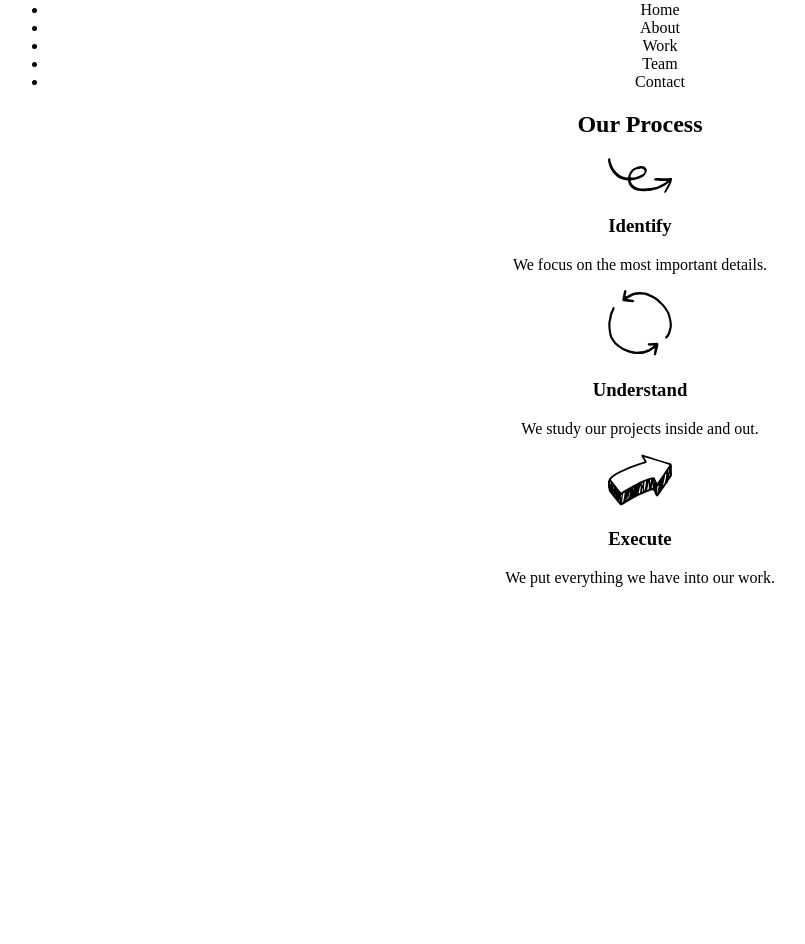
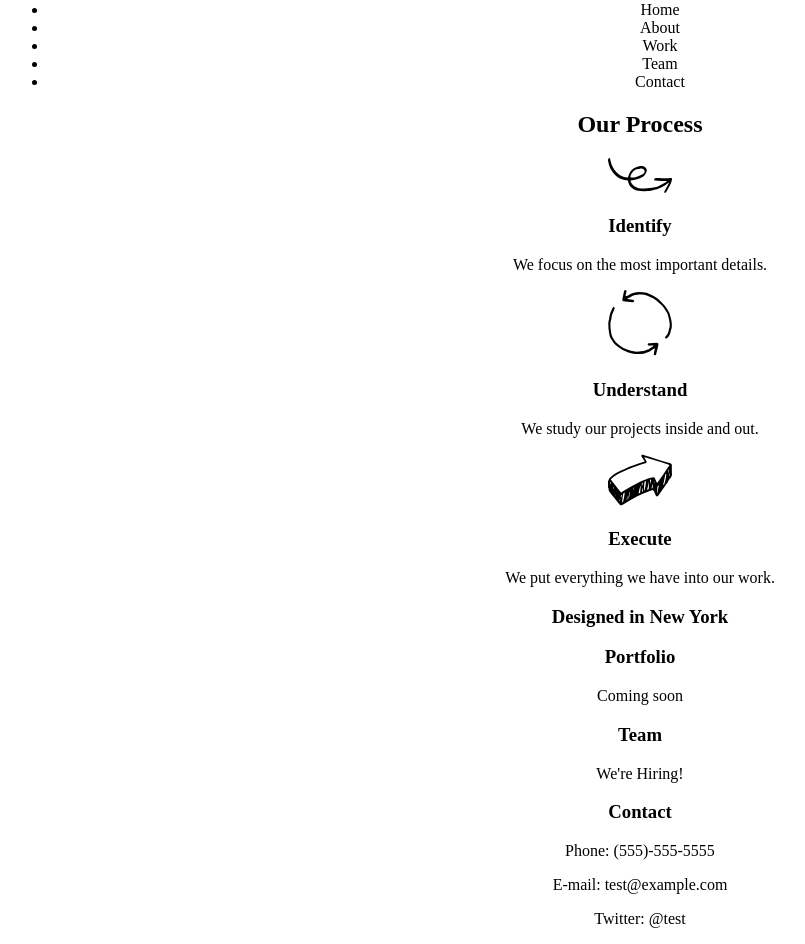
Before and after one commit to Jason1288/broadway, a plain HTML site: page index.html in a window 1280 px wide. Shown: the part 79-1023 px from the top of the page, without its empty margins (0-805 px from the left). Before the commit the page ends 800 px from the top, so only its background shows below. Drawn offline with Linux system fonts and the light colour scheme.

Commit message:
ready to add css

```diff
--- a/index.html
+++ b/index.html
@@ -67,6 +67,19 @@
             <h3>Execute</h3>
              <p>We put everything we have into our work.</p>
 
+             <h3 id= "work">Designed in New York</h3>
+
+            <h3>Portfolio</h3>
+              <p>Coming soon</p>
+
+            <h3 id= "team">Team</h3>
+              <p>We're Hiring!</p>
+
+            <h3 id= "contact">Contact</h3>
+              <p>Phone: (555)-555-5555</p>
+              <p>E-mail: test@example.com</p>
+              <p>Twitter: @test</p>
+
 
   </body>
 </html>
```
